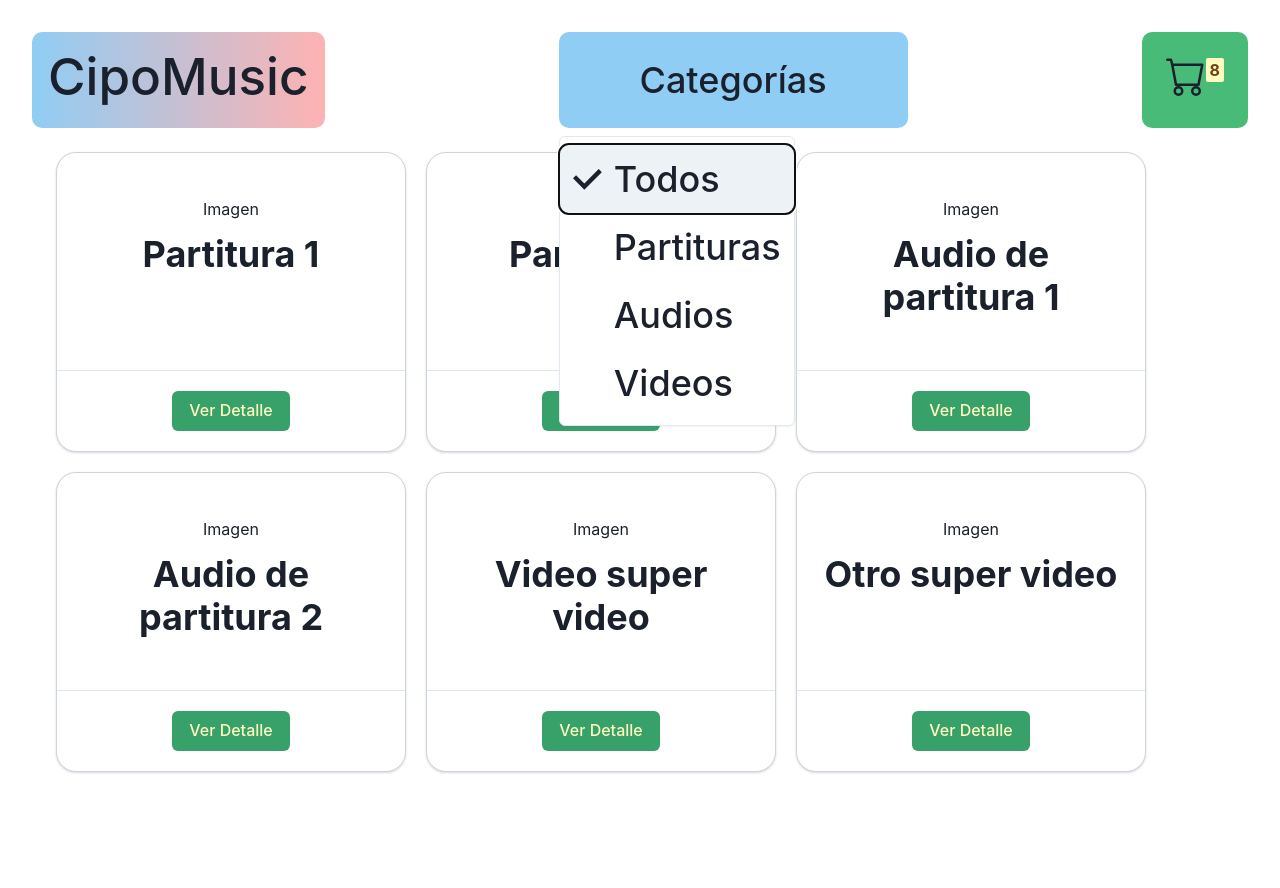
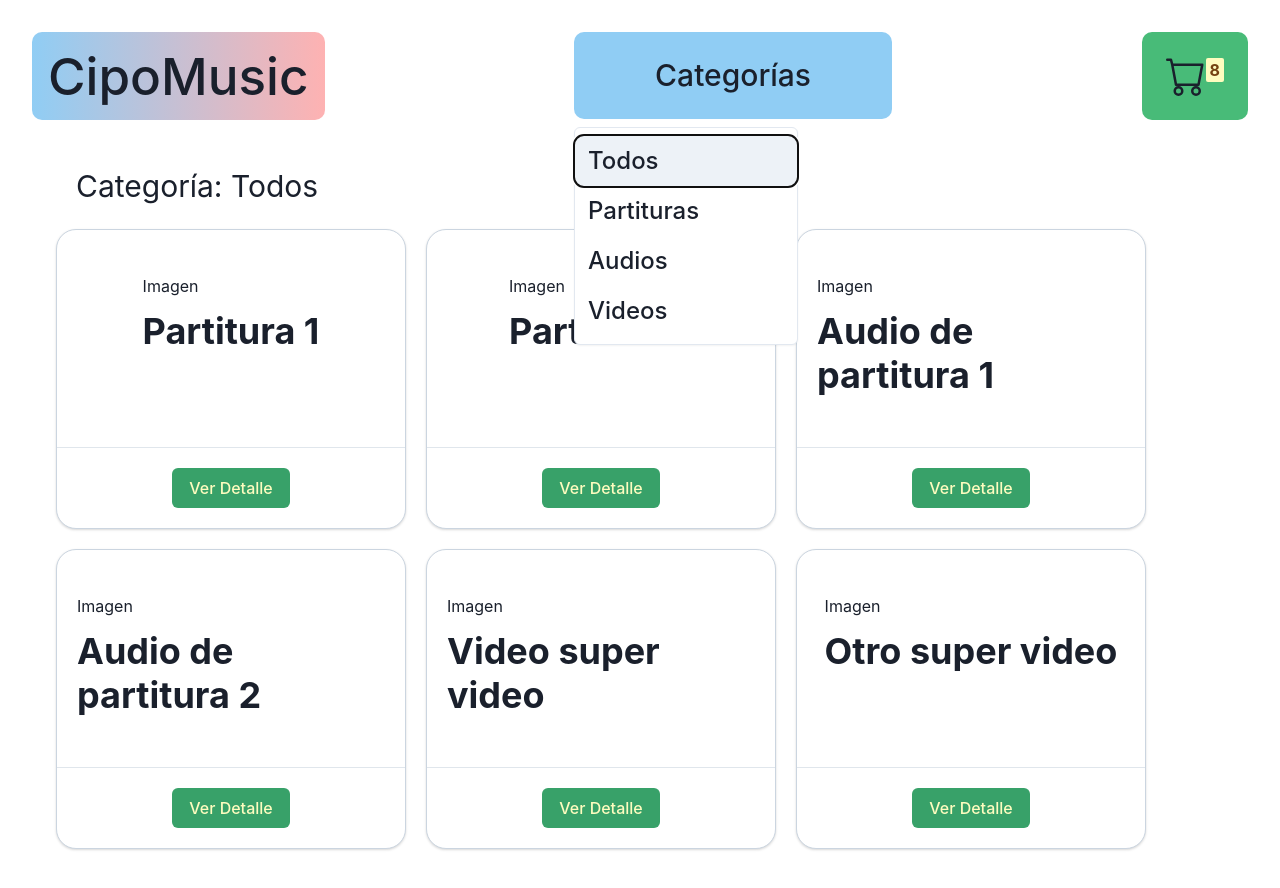
Before and after one commit to Federico1988/fCipolletta-react, a React (Vite) app: page / in a window 1280 px wide. Both pictures are taken after a click on the button "Categorías". Shown: the top 888 px of the page. Before the commit the page ends 828 px from the top, so only its background shows below. Built offline with nearby package versions, Linux system fonts and the light colour scheme.

Commit message:
Elimino lo de radiobutton del menu y pongo un texto indicando la categoria seleccionada

```diff
--- a/src/components/ItemListContainer.jsx
+++ b/src/components/ItemListContainer.jsx
@@ -1,4 +1,4 @@
-import { Center } from '@chakra-ui/react'
+import { Center, VStack, Box, Text } from '@chakra-ui/react'
 import React from 'react'
 import { useParams } from 'react-router-dom'
 import ItemList from './ItemList'
@@ -40,13 +40,30 @@ const ItemListContainer = () => {
 
 
 
+
+
   return (
     <>
-      <Center p="1.5rem">
+      <Box p="1.5rem" align='left' spacing='10'>
+        <Text fontSize="30px" margin='20px'>Categoría: {setCategoryName(id)}</Text>
         <ItemList products={filteredProduct}></ItemList>
-      </Center>
+      </Box>
     </>
   )
 }
 
+function setCategoryName(categoryId) {
+  switch (categoryId) {
+    case undefined:
+      return "Todos";
+    case "1":
+      return "Partituras";
+    case "2":
+      return "Audios";
+    case "3":
+      return "Videos";
+
+  }
+}
+
 export default ItemListContainer
--- a/src/components/NavBar.jsx
+++ b/src/components/NavBar.jsx
@@ -1,7 +1,8 @@
 import React from 'react'
+import LogoImg from '../img/logo.png'
+import CartImg from '../img/cart.png'
 import CartWidget from './CartWidget'
 import { Link } from 'react-router-dom';
-import { MenuOptionGroup, MenuItemOption } from '@chakra-ui/react';
 
 
 import {
@@ -37,35 +38,35 @@ const NavBar = () => {
             bg={'gray.100'}
             _hover={{ bg: 'gray.400' }}
             _expanded={{ bg: 'blue.200' }}
-            fontSize='4xl'  >
+            fontSize='3xl'>
             Categorías
           </MenuButton>
           <MenuList>
-            <MenuOptionGroup defaultValue='todos' type='radio'>
-              <MenuItemOption value='todos'
-                fontSize='4xl'>
+            <MenuItem
+              fontSize='2xl'>
               <Link to={`/`}>
                 Todos
-                </Link></MenuItemOption>
-              <MenuItemOption value='partituras'
-                fontSize='4xl'>
+              </Link>
+            </MenuItem>
+            <MenuItem
+              fontSize='2xl'>
               <Link to={`/category/1`}>
                 Partituras
               </Link>
-              </MenuItemOption>
-              <MenuItemOption value='audios'
-                fontSize='4xl'>
+            </MenuItem>
+            <MenuItem
+              fontSize='2xl'>
               <Link to={`/category/2`}>
                 Audios
               </Link>
-              </MenuItemOption>
-              <MenuItemOption value='videos'
-                fontSize='4xl'>
+            </MenuItem>
+            <MenuItem
+              fontSize='2xl'>
               <Link to={`/category/3`}>
                 Videos
               </Link>
-              </MenuItemOption>
-            </MenuOptionGroup>
+            </MenuItem>
+
           </MenuList>
         </Menu>
       </Box>
```
Lines whose indentation alone changed are shown as unchanged.
